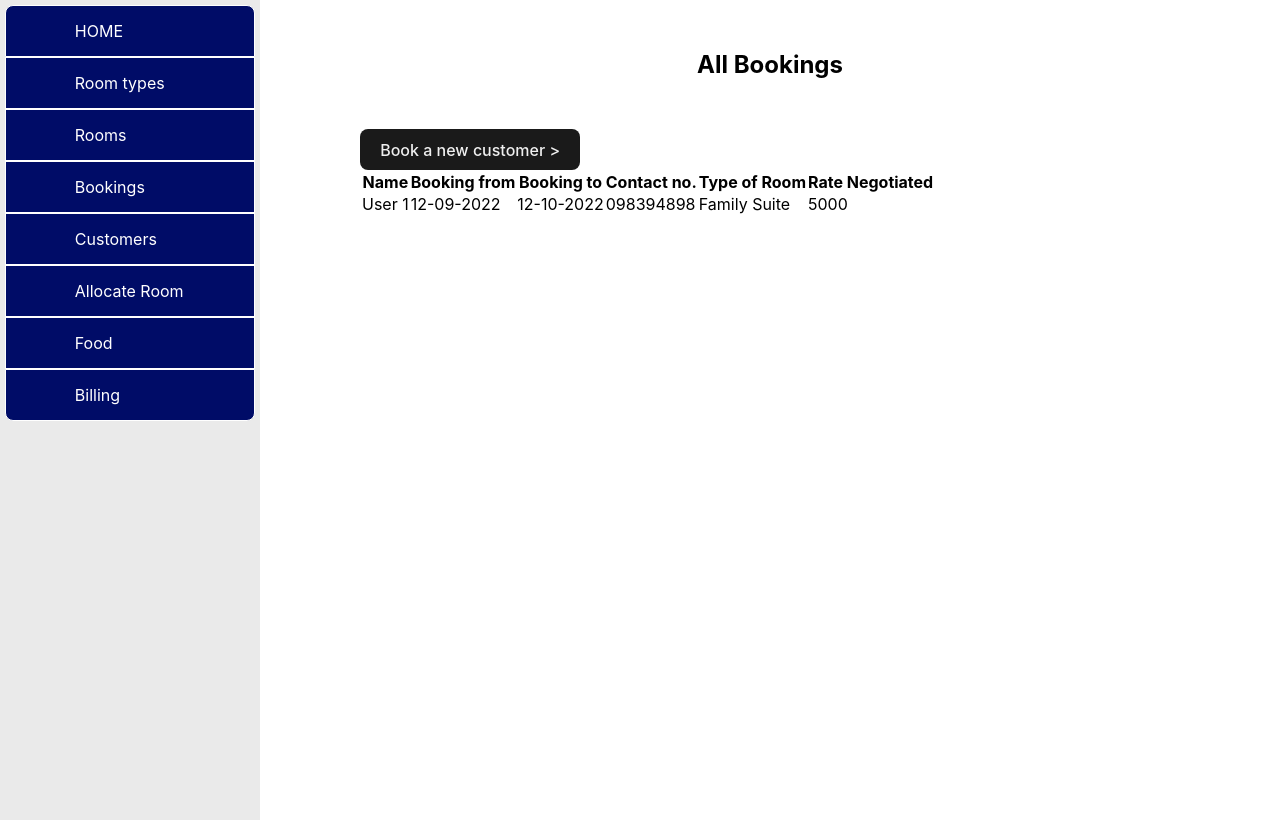
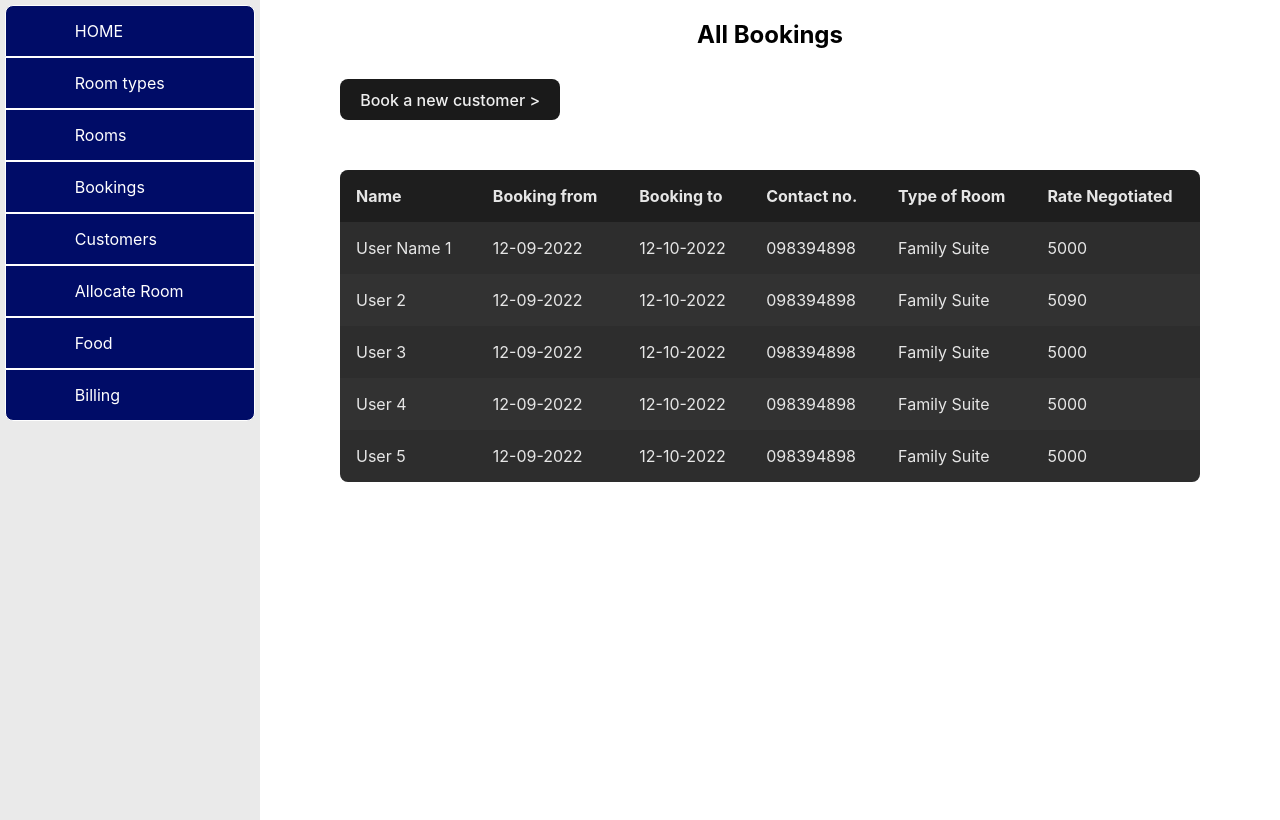
Before and after one commit to imTanay0/hotel-management-system-frontend, a React (Vite) app: page /bookings in a window 1280 px wide. Built offline with nearby package versions, Linux system fonts and the light colour scheme.

Commit message:
Create Structure of All Booking Page

```diff
--- a/src/pages/AllBookings/AllBookings.jsx
+++ b/src/pages/AllBookings/AllBookings.jsx
@@ -12,17 +12,20 @@ const AllBookings = () => {
         <button className='btn'>Book a new customer {`>`}</button>
       </Link>
 
-      <div className='container'>
+      <div className='table-container'>
         <table>
+          <tbody>
+            <tr>
               <th>Name</th>
               <th>Booking from</th>
               <th>Booking to</th>
               <th>Contact no.</th>
               <th>Type of Room</th>
               <th>Rate Negotiated</th>
+            </tr>
 
             <tr>
-            <td>User 1</td>
+              <td>User Name 1</td>
               <td>12-09-2022</td>
               <td>12-10-2022</td>
               <td>098394898</td>
@@ -30,6 +33,42 @@ const AllBookings = () => {
               <td>5000</td>
             </tr>
 
+            <tr>
+              <td>User 2</td>
+              <td>12-09-2022</td>
+              <td>12-10-2022</td>
+              <td>098394898</td>
+              <td>Family Suite</td>
+              <td>5090</td>
+            </tr>
+
+            <tr>
+              <td>User 3</td>
+              <td>12-09-2022</td>
+              <td>12-10-2022</td>
+              <td>098394898</td>
+              <td>Family Suite</td>
+              <td>5000</td>
+            </tr>
+
+            <tr>
+              <td>User 4</td>
+              <td>12-09-2022</td>
+              <td>12-10-2022</td>
+              <td>098394898</td>
+              <td>Family Suite</td>
+              <td>5000</td>
+            </tr>
+
+            <tr>
+              <td>User 5</td>
+              <td>12-09-2022</td>
+              <td>12-10-2022</td>
+              <td>098394898</td>
+              <td>Family Suite</td>
+              <td>5000</td>
+            </tr>
+          </tbody>
         </table>
       </div>
     </section>
--- a/src/pages/AllBookings/allBookings.css
+++ b/src/pages/AllBookings/allBookings.css
@@ -1,8 +1,52 @@
 .all-booking__section {
-  padding: 50px 100px;
+  padding: 20px 80px;
 }
 
 .all-booking__section h1 {
   text-align: center;
-  margin-bottom: 50px;
+  margin-bottom: 30px;
 }
+
+.table-container {
+  margin-top: 50px;
+  margin-inline: auto;
+  color: #e6e6e6;
+  max-width: 100%;
+}
+
+table {
+  width: 100%;
+  border-collapse: collapse;
+  background-color: #323232;
+  border-radius: 8px;
+}
+
+th,
+td {
+  padding: 1rem;
+}
+
+th {
+  text-align: left;
+  background: hsl(0 0% 0% / 0.4);
+}
+
+th:first-child {
+  border-radius: 8px 0 0 0;
+}
+
+th:last-child {
+  border-radius: 0 8px 0 0;
+}
+
+tr:nth-of-type(2n) {
+  background: hsl(0 0% 0% / 0.1);
+}
+
+tr:last-child td:first-child {
+  border-radius: 0 0 0 8px;
+}
+
+tr:last-child td:last-child {
+  border-radius: 0 0 8px 0;
+}
```
Lines whose indentation alone changed are shown as unchanged.
